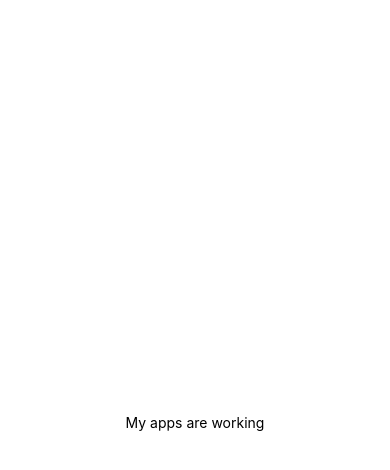
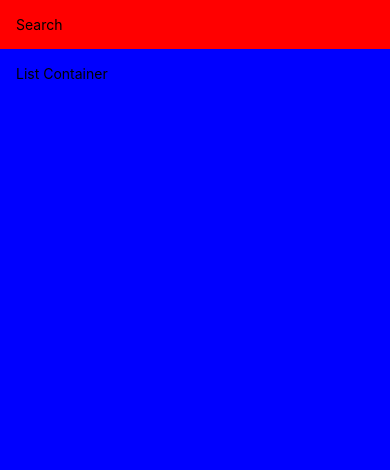
Before and after one commit to Dabsia/meals-to-go, a React Native app: screen / in a window 390 px wide. Shown: the top 470 px of the page. Built offline with nearby package versions, Linux system fonts and the light colour scheme.

Commit message:
Made a few updates to the app

```diff
--- a/App.js
+++ b/App.js
@@ -1,20 +1,41 @@
-import { StatusBar } from 'expo-status-bar';
-import { StyleSheet, Text, View } from 'react-native';
+import { StatusBar as ExpoStatusBar } from 'expo-status-bar';
+import { StyleSheet, StatusBar, Text, View, SafeAreaView } from 'react-native';
 
 export default function App() {
+
   return (
-    <View style={styles.container}>
-      <Text>My apps are working</Text>
-      <StatusBar style="auto" />
-    </View>
+    <>
+      <SafeAreaView style={{ flex: 1, marginTop: StatusBar.currentHeight }} >
+
+        <View style={styles.redContainer} >
+          <Text>Search</Text>
+        </View>
+        <View style={styles.blueContainer}>
+          <Text>List Container</Text>
+        </View>
+
+      </SafeAreaView >
+      <ExpoStatusBar style="auto" />
+    </>
   );
 }
 
 const styles = StyleSheet.create({
   container: {
+
+    backgroundColor: '#fff',
+  },
+  redContainer: {
+    justifyContent: 'center',
+    backgroundColor: 'red',
+    padding: 16,
+    color: 'white'
+  },
+  blueContainer: {
+    backgroundColor: 'blue',
     flex: 1,
-    backgroundColor: '#fff',
-    alignItems: 'center',
-    justifyContent: 'center',
-  },
+    padding: 16,
+    color: '#fff'
+
+  }
 });
--- a/app.json
+++ b/app.json
@@ -2,7 +2,7 @@
   "expo": {
     "name": "meals-to-go",
     "slug": "meals-to-go",
-    "version": "1.0.0",
+    "version": "0.0.1",
     "orientation": "portrait",
     "icon": "./assets/icon.png",
     "userInterfaceStyle": "light",
```
